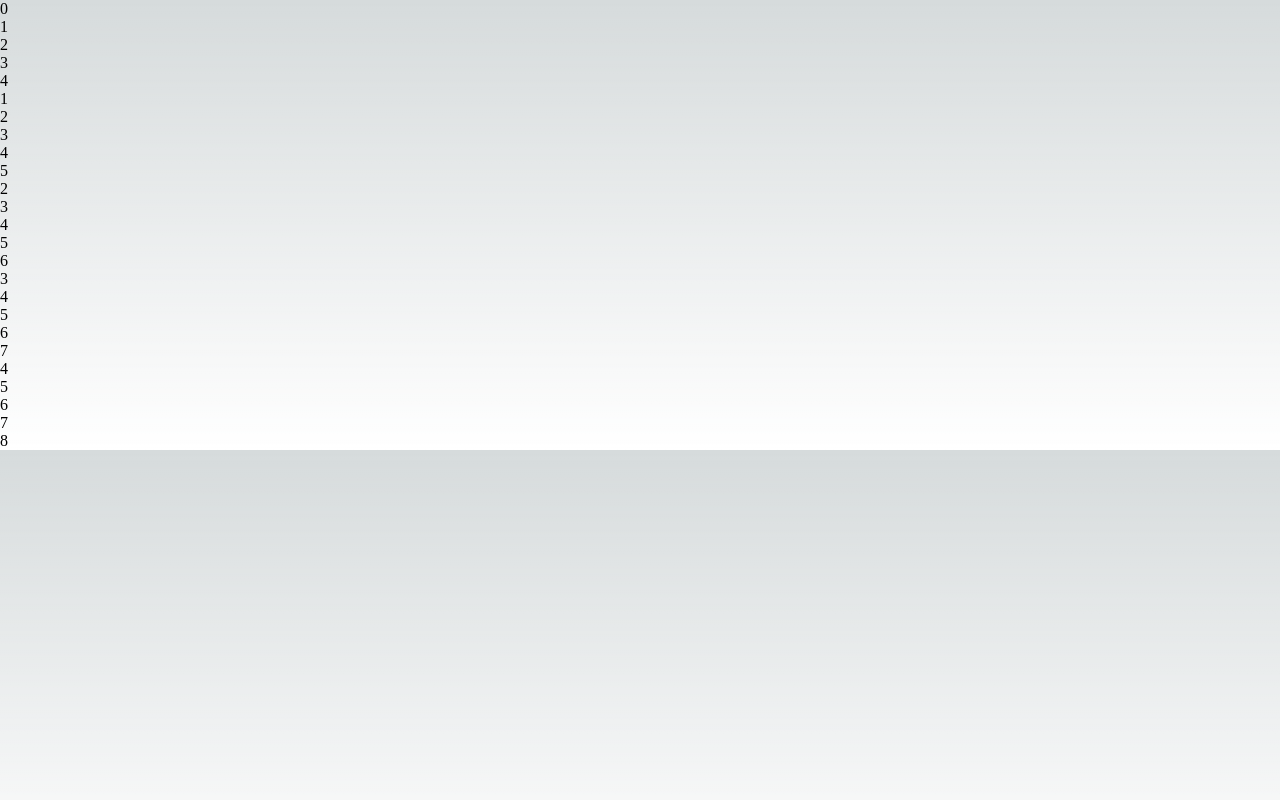
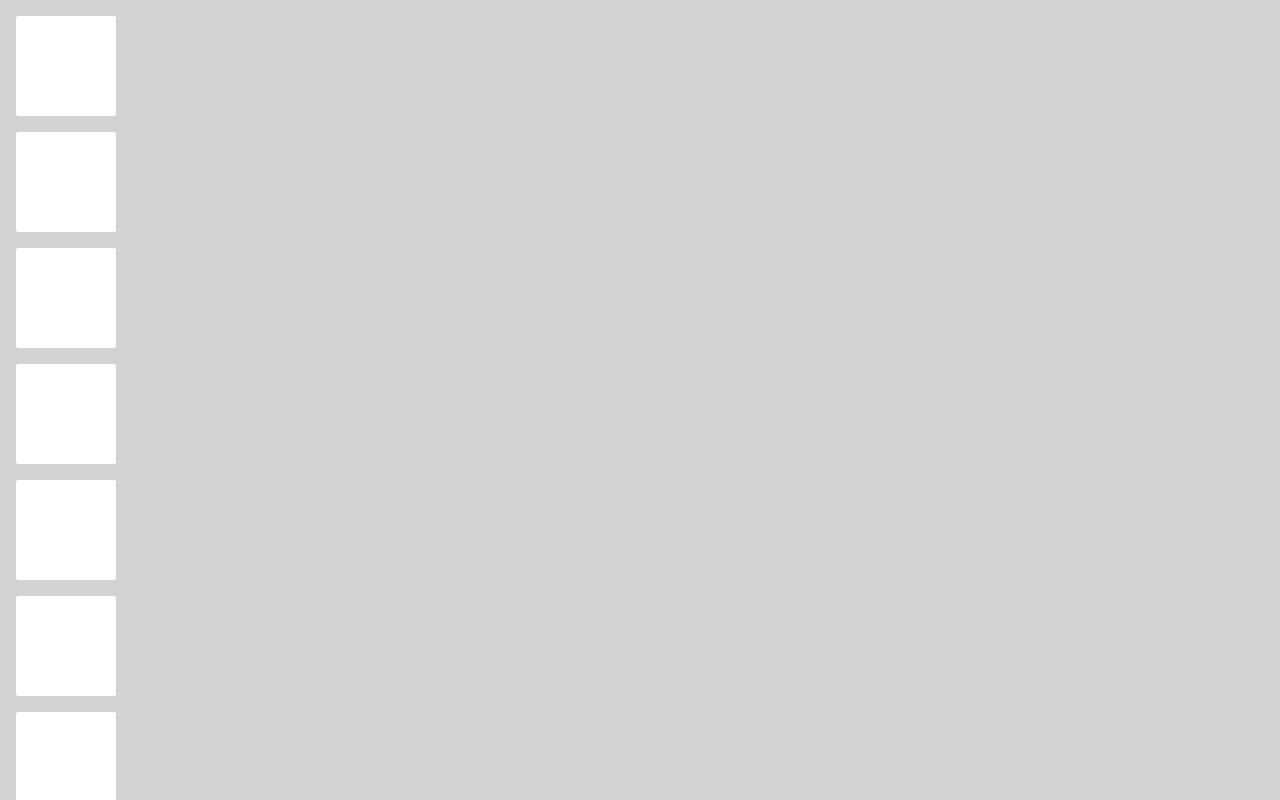
Before and after one commit to thomasdelauro22/nonogram, a Next.js app: page / in a window 1280 px wide. Shown: the top 800 px of the page. Built offline with nearby package versions, Linux system fonts and the light colour scheme.

Commit message:
feat: add tailwind and pixels are now squares

```diff
--- a/components/Gameboard.tsx
+++ b/components/Gameboard.tsx
@@ -1,3 +1,5 @@
+import Pixel from "./Pixel";
+
 export type GameboardTypes = {
   width: number;
   height: number;
@@ -8,7 +10,7 @@ const Gameboard: React.FC<GameboardTypes> = ({ width, height }) => {
   for (let i = 0; i < width; i++) {
     pixelArray.push([]);
     for (let j = 0; j < height; j++) {
-      pixelArray[i].push(<p>{i + j}</p>);
+      pixelArray[i].push(<Pixel isKnown={false} isShaded={true}></Pixel>);
     }
   }
   return <>{pixelArray}</>;
--- /dev/null
+++ b/components/Pixel.tsx
@@ -0,0 +1,15 @@
+export type PixelTypes = {
+  isKnown: boolean;
+  isShaded: boolean;
+};
+
+const Pixel: React.FC<PixelTypes> = ({ isKnown, isShaded }) => {
+  if (!isKnown) {
+    return <div className="unknown m-4"></div>;
+  } else if (isShaded) {
+    return <div className="shaded m-4"></div>;
+  }
+  return <div className="unshaded m-4"></div>;
+};
+
+export default Pixel;
--- a/package.json
+++ b/package.json
@@ -22,6 +22,9 @@
   },
   "type": "module",
   "devDependencies": {
-    "prettier": "2.8.4"
+    "autoprefixer": "^10.4.14",
+    "postcss": "^8.4.21",
+    "prettier": "2.8.4",
+    "tailwindcss": "^3.2.7"
   }
 }
--- /dev/null
+++ b/postcss.config.cjs
@@ -0,0 +1,6 @@
+module.exports = {
+  plugins: {
+    tailwindcss: {},
+    autoprefixer: {},
+  },
+}
--- a/styles/globals.css
+++ b/styles/globals.css
@@ -1,9 +1,13 @@
+@tailwind base;
+@tailwind components;
+@tailwind utilities;
+
 :root {
   --max-width: 1100px;
   --border-radius: 12px;
-  --font-mono: ui-monospace, Menlo, Monaco, 'Cascadia Mono', 'Segoe UI Mono',
-    'Roboto Mono', 'Oxygen Mono', 'Ubuntu Monospace', 'Source Code Pro',
-    'Fira Mono', 'Droid Sans Mono', 'Courier New', monospace;
+  --font-mono: ui-monospace, Menlo, Monaco, "Cascadia Mono", "Segoe UI Mono",
+    "Roboto Mono", "Oxygen Mono", "Ubuntu Monospace", "Source Code Pro",
+    "Fira Mono", "Droid Sans Mono", "Courier New", monospace;
 
   --foreground-rgb: 0, 0, 0;
   --background-start-rgb: 214, 219, 220;
@@ -87,12 +91,7 @@ body {
 
 body {
   color: rgb(var(--foreground-rgb));
-  background: linear-gradient(
-      to bottom,
-      transparent,
-      rgb(var(--background-end-rgb))
-    )
-    rgb(var(--background-start-rgb));
+  background: lightgray;
 }
 
 a {
@@ -105,3 +104,30 @@ a {
     color-scheme: dark;
   }
 }
+
+.unknown {
+  display: flex;
+  width: 100px;
+  height: 100px;
+  background-color: white;
+  border: black;
+  border-radius: 2px;
+}
+
+.unshaded {
+  display: flex;
+  width: 100px;
+  height: 100px;
+  background-color: red;
+  border: black;
+  border-radius: 2px;
+}
+
+.shaded {
+  display: flex;
+  width: 100px;
+  height: 100px;
+  background-color: green;
+  border: black;
+  border-radius: 2px;
+}
--- /dev/null
+++ b/tailwind.config.cjs
@@ -0,0 +1,11 @@
+/** @type {import('tailwindcss').Config} */
+module.exports = {
+  content: [
+    "./pages/**/*.{js,ts,jsx,tsx}",
+    "./components/**/*.{js,ts,jsx,tsx}",
+  ],
+  theme: {
+    extend: {},
+  },
+  plugins: [],
+}
```
Also changed, not shown: 1 other file (tests, documents, lock files or other folders).
